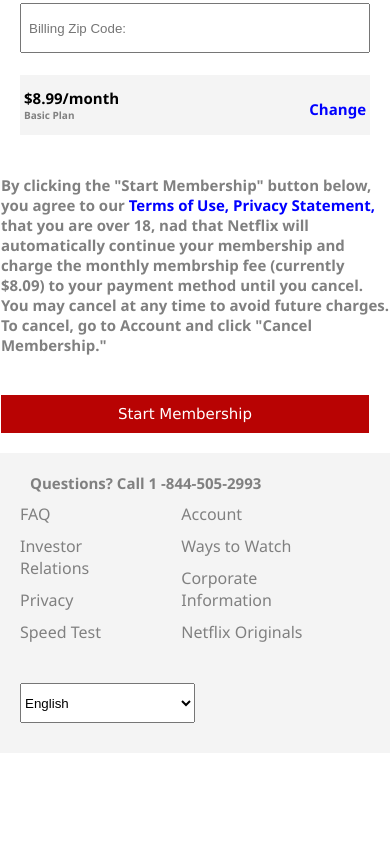
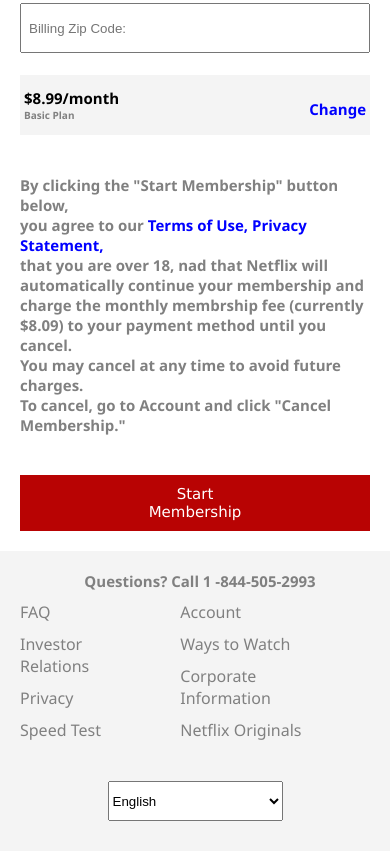
Before and after one commit to Uchechukwu-Ekezie/ssignup, a plain HTML site: page index.html in a window 390 px wide. Shown: the part 586-1437 px from the top of the page. Before the commit the page ends 1339 px from the top, so only its background shows below. Drawn offline with Linux system fonts and the light colour scheme.

Commit message:
new update

```diff
--- a/index.html
+++ b/index.html
@@ -108,12 +108,13 @@
             </h2>
           </div>
         </div>
-        <div class="terms" style="margin-top: 40px;">
-          <h1 style="font-size: 15px;color: gray;">
+        <div class="vrv">
+          <div class="terms" style="margin-top: 40px;">
+            <h1 style="font-size: 15px;color: gray;">
             By clicking the "Start Membership" button below, <br />
             you agree to our
             <span style="color: blue">Terms of Use, Privacy Statement,</span
-            ><br />
+              ><br />
             that you are over 18, nad that Netflix will <br>
             automatically continue your membership and  <br>
             charge the monthly membrship fee (currently <br>
@@ -124,6 +125,7 @@
           </h1>
           <button>Start Membership</button>
         </div>
+      </div>
       </section>
 
     </main>
--- a/style.css
+++ b/style.css
@@ -72,6 +72,13 @@ input {
   align-items: center;
   justify-content: space-between;
 }
+.vrv{
+  width: 100%;
+}
+.terms{
+  width: 350px;
+  margin: auto;
+}
 
 .terms button {
   margin-top: 40px;
@@ -120,9 +127,9 @@ select {
     margin-top: 20px;
     height: auto;
     flex-direction: column;
-    align-items: flex-start;
+    justify-content: center;
     padding: 20px;
-    text-align: left;
+    width: 100%;
   }
 
   .footer h1 {
@@ -141,18 +148,12 @@ select {
   }
   .ftt .ft {
     display: flex;
-    margin-right: 20px;
+    /* margin-right: 20px; */
     margin-top: 10px;
     margin-bottom: 10px;
   }
   .nnnn{
-    display: none;
-  }
-   .fft .ft1{
-    display: none;
-    background-color: olive;
-  }
-
+    display: none;  }
   select {
     width: 50%;
     height: 40px;
```
